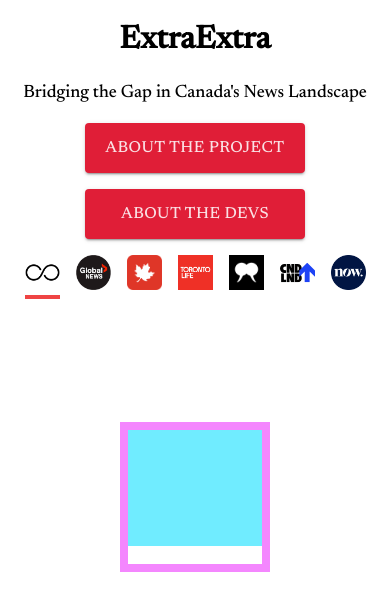
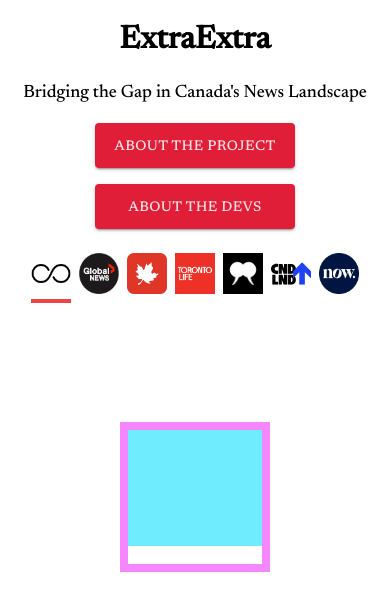
Before and after one commit to BenjaminStubina/ExtraExtra, a React (Vite) app in the folder Client/: page / in a window 390 px wide. Shown: the top 610 px of the page. Built offline with nearby package versions, Linux system fonts and the light colour scheme.

Commit message:
Update styling and responsiveness of sources, sourceswapper, and modals

```diff
--- a/Client/src/Components/About/AboutProject.jsx
+++ b/Client/src/Components/About/AboutProject.jsx
@@ -11,11 +11,17 @@
                 },
             },
         }} open={openAboutProject} onClose={handleCloseAboutProject} className='w-full'>
-            <section className='text-[20px] md:text-[22px] xl:text-[32px] p-4 md:p-6 xl:p-8 gap-2 md:gap-4 xl:gap-6 flex flex-col justify-center'>
-                <p className=''>
+            <section className='text-[20px] md:text-[22px] xl:text-[32px] p-4 md:p-6 xl:p-8 gap-2 flex flex-col justify-center'>
+                <p className='text-[22px] md:text-[24px] xl:text-[34px] underline'>
+                    Why:
+                </p>
+                <p>
                     ExtraExtra was created to address the limited access Canadians have to local, provincial, and international news. This access gap emerged following the recent bans META has imposed on their social media apps in response to the Online News Act passed by the Canadian Government in July of 2023.
                 </p>
-                <p className='mt-4'>
+                <p className='mt-2 text-[22px] md:text-[24px] xl:text-[34px] underline'>
+                    Learn More:
+                </p>
+                <p>
                     To learn more about the implications of META's bans and what might happen if Google decides to follow the same path, listen to Front Burner's podcast episode:
                 </p>
                 <iframe className="self-center border-radius:12px mt-4 max-w-[800px]" src="https://open.spotify.com/embed/episode/65MXXSVb3sGOqu3th16wYg?utm_source=generator&theme=0&t=0" width="100%" height="152" frameBorder="0" allowfullscreen="" allow="autoplay; clipboard-write; encrypted-media; fullscreen; picture-in-picture" loading="lazy"/>
--- a/Client/src/Components/About/AboutUs.jsx
+++ b/Client/src/Components/About/AboutUs.jsx
@@ -16,18 +16,18 @@
             },
         }} open={openAboutUs} onClose={handleCloseAboutUs} className='w-full'>
             <section className='text-[20px] md:text-[22px] xl:text-[32px] p-4 md:p-6 xl:p-8 gap-2 md:gap-4 xl:gap-6'>
-                <p className='text-[20px] md:text-[22px] xl:text-[32px] underline'>
+                <p className='text-[22px] md:text-[24px] xl:text-[34px] underline'>
                         About:
                 </p>
                 <p className=''>ExtraExtra was created, designed, and developed in Toronto by Benjamin Stubina and Benny Goldman. Benjamin and Benny are recent coding bootcamp grads seeking job opportunities.</p>
                 <div className='flex flex-col gap-2 md:gap-4 xl:gap-6 my-2 md:my-4 xl:my-6'>
-                    <p className='text-[20px] md:text-[22px] xl:text-[32px] underline'>
+                    <p className='text-[22px] md:text-[24px] xl:text-[34px] underline'>
                         Techstack:
                     </p>
                     <Techlist />
                 </div>
                 <div className='flex flex-col gap-2 xl:gap-4 my-2 md:my-4 xl:my-6'>
-                    <p className='text-[20px] md:text-[22px] xl:text-[32px] underline'>
+                    <p className='text-[22px] md:text-[24px] xl:text-[34px] underline'>
                         Get in touch:
                     </p>
                     <ul className='flex flex-col md:flex-row gap-2 md:gap-[50px] xl:gap-[150px]'>
--- a/Client/src/Components/Header/Header.jsx
+++ b/Client/src/Components/Header/Header.jsx
@@ -28,8 +28,8 @@
         palette: {
             primary: {
                 main: '#e01e37',
-                light: '#ff5c8a',
-                dark:'#ff5c8a',
+                light: '#ff5d8a',
+                dark:'#c1121f',
                 contrastText: '#fae0e4'
             }
         },
@@ -52,22 +52,22 @@
                 <ThemeProvider theme={theme}>
                     <Button sx = {{
                         padding: 0,
-                        width: {xs: 220, sm: 270, md: 290},
-                        fontSize: {xs: 16, sm: 18, md: 22},
-                        height: {xs: 50, sm: 60, md: 60}
+                        width: {xs: 200, sm: 230, md: 290},
+                        fontSize: {xs: 14, sm: 18, md: 22},
+                        height: {xs: 45, sm: 60, md: 60}
                     }} variant='contained' color='primary' className='Button' onClick={handleOpenAboutProject}>
-                        <p>
+                        <p className='pt-1'>
                             About The Project
                         </p>
                     </Button>
                 </ThemeProvider>
                 <ThemeProvider theme={theme}>
                     <Button sx = {{
-                        width: {xs: 220, sm: 270, md: 290},
-                        fontSize: {xs: 16, sm: 18, md: 22},
-                        height: {xs: 50, sm: 60, md: 60},
+                        width: {xs: 200, sm: 230, md: 290},
+                        fontSize: {xs: 14, sm: 18, md: 22},
+                        height: {xs: 45, sm: 60, md: 60},
                     }} variant='contained' color='primary' onClick={handleOpenAboutUs}>
-                        <p>
+                        <p className='pt-1'>
                             About The Devs
                         </p>
                     </Button>
--- a/Client/src/Components/Source/Source.jsx
+++ b/Client/src/Components/Source/Source.jsx
@@ -4,11 +4,11 @@
     const activeClassStyle = () => {
         // If the source is also the active source apply the unique style
         if (activeSource === source.publication) {
-            return 'border-b-4 border-red-500 w-[35px] md:w-[50px] lg:w-[75px] pb-[5px]';
+            return 'self-center border-b-4 border-red-500 w-[40px] 1sm:w-[50px] 2lg:w-[75px] h-[50px] 1sm:h-[59px] 2lg:h-[84px] pb-[5px]';
         }
         // Else apply the basic style for non-active sources
         else {
-            return 'border-b-4 border-transparent hover:animate-active w-[35px] md:w-[50px] lg:w-[75px] pb-[5px]';
+            return 'self-center border-b-4 border-transparent hover:animate-active w-[40px] 1sm:w-[50px] 2lg:w-[75px] h-[50px] 1sm:h-[59px] 2lg:h-[84px] pb-[5px]';
         }
     }
 
@@ -18,7 +18,12 @@
     }
 
     return (
-        <img src={source.image} alt={source.title} title={source.title} onClick={handleClick} className={activeClassStyle(source)}/>
+        <div className="flex flex-col">
+            <p className="hidden 2sm:flex text-center 2sm:text-[10px] 2lg:text-[16px] 2sm:w-auto 2sm:h-[20px] 2lg:h-[32px]">
+                {source.title}
+            </p>
+            <img src={source.image} alt={source.title} title={source.title} onClick={handleClick} className={activeClassStyle(source)}/>
+        </div>
     );
 };
 
--- a/Client/src/Components/SourceSwapper/SourceSwapper.jsx
+++ b/Client/src/Components/SourceSwapper/SourceSwapper.jsx
@@ -5,7 +5,7 @@
 
     // Component maps over all of the publications from the constants file
     return (
-        <section className='flex gap-[1rem] md:gap-[2.65rem] lg:gap-[4rem] xl:gap-[4rem] mb-[1rem] md:mb-[1.25rem] lg:mb-[1.75rem]'>
+        <section className='flex mt-2 gap-2 1sm:gap-4 2sm:gap-5 2lg:gap-[3rem] xl:gap-[4rem] mb-[0.5rem] md:mb-[1.25rem] lg:mb-[1.75rem]'>
             {PUBLICATIONS.map((source) => {
                 return (
                     <Source
--- a/Client/tailwind.config.js
+++ b/Client/tailwind.config.js
@@ -8,6 +8,11 @@
       colors: {
         'main': '#0123456'
       }
+    },
+    screens: {
+      '1sm': '540px',
+      '2sm': '750px',
+      '2lg': '1024px'
     },
     keyframes: {
       active: {
```
